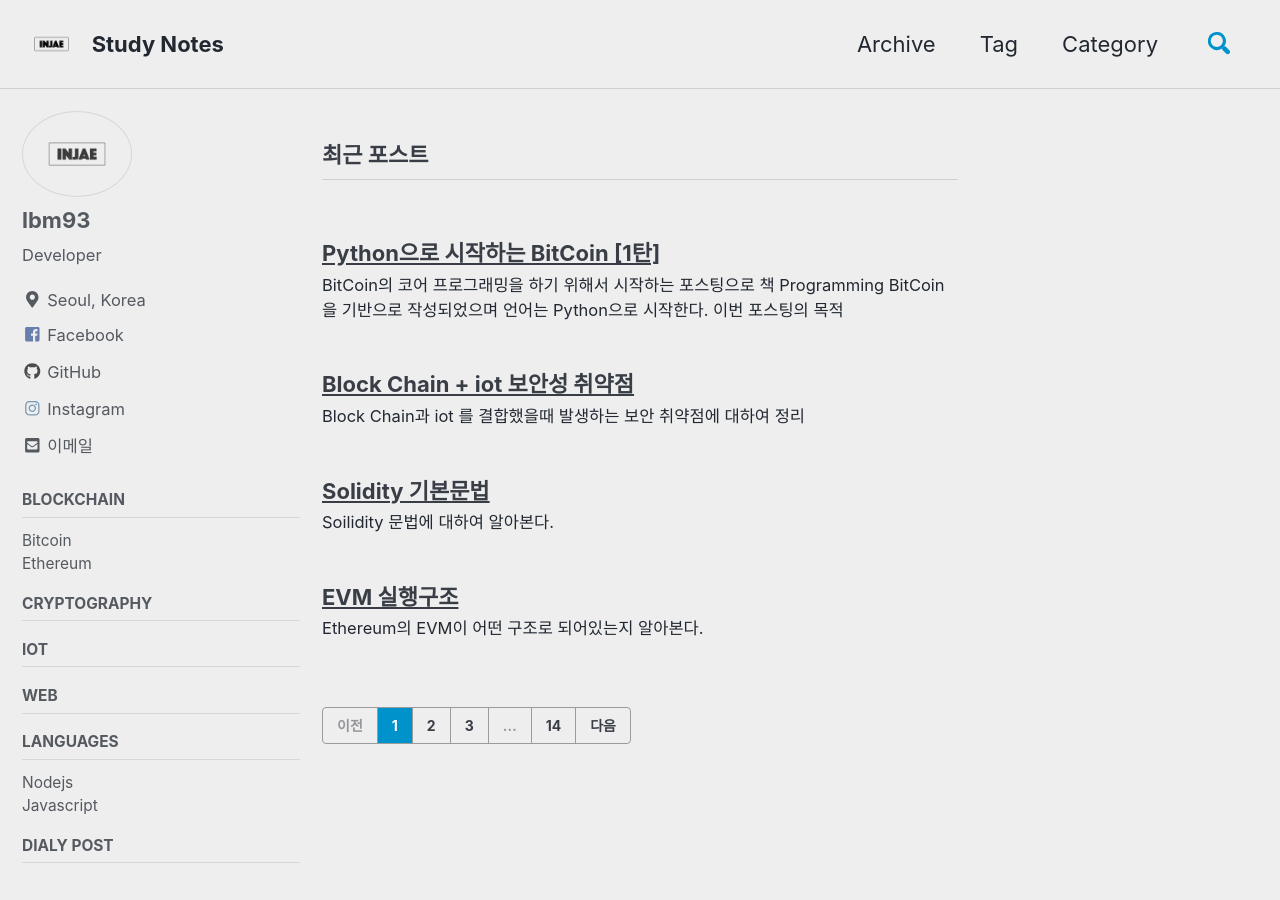
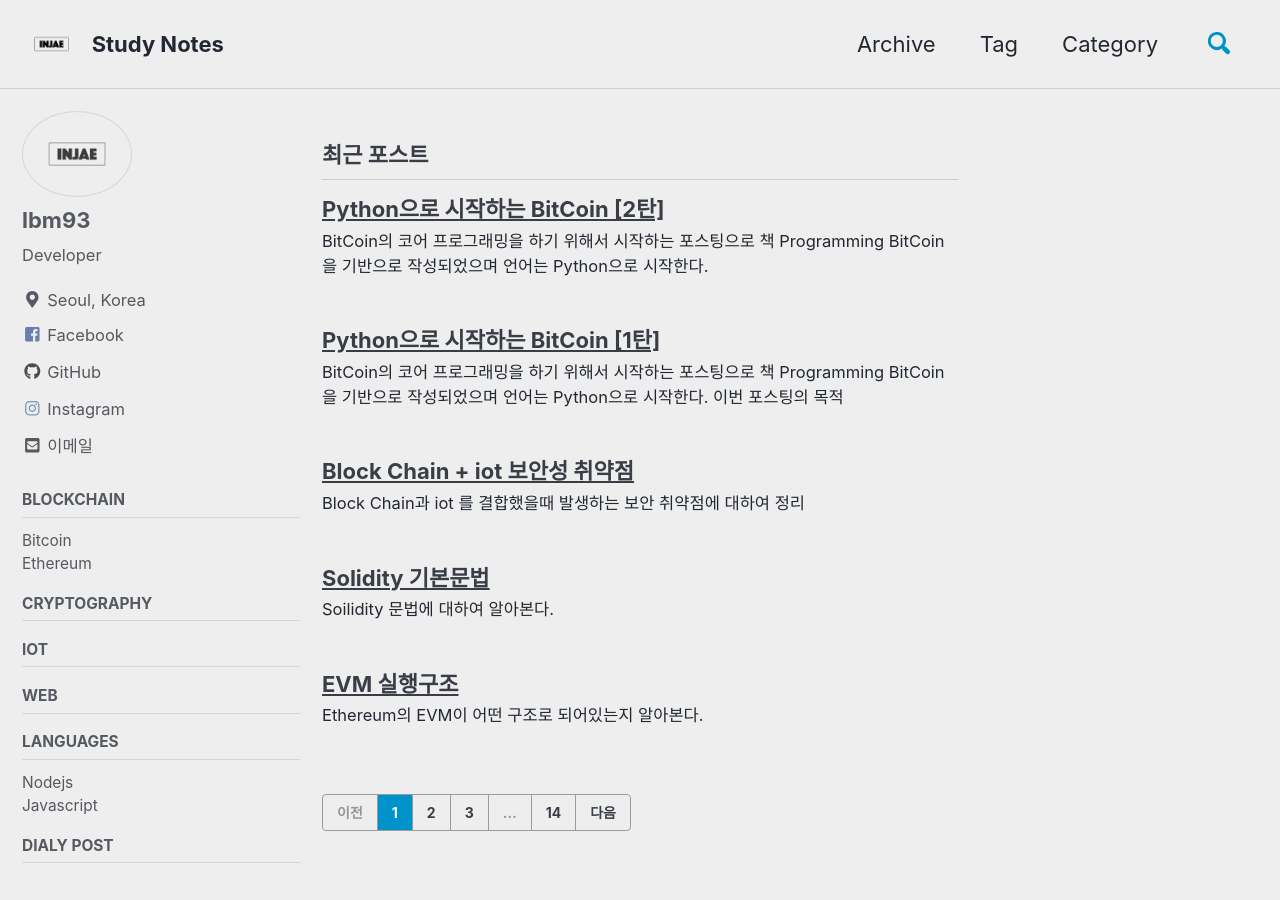
Before and after one commit to lbm93/lbm93.github.io, a Jekyll site: the page built from index.html, in a window 1280 px wide and 900 px high. Built offline with Jekyll 4.4.1, drawn with Linux system fonts in a browser that asks for light colours; cached includes are drawn as plain includes; nearby versions of some CDN libraries; the list of posts is cut into pages by our own code.

Commit message:
Update 2020-06-03-blockchain-python으로시작하는bitcoin2.markdown

```diff
--- a/_posts/blockchain/bitcoin/2020-06-03-blockchain-python으로시작하는bitcoin2.markdown
+++ b/_posts/blockchain/bitcoin/2020-06-03-blockchain-python으로시작하는bitcoin2.markdown
@@ -1,5 +1,4 @@
 ---
-l---
 title: "Python으로 시작하는 BitCoin [2탄]"
 date: 2020-05-27 20:00:00 -0900
 categories: bitcoin
```
